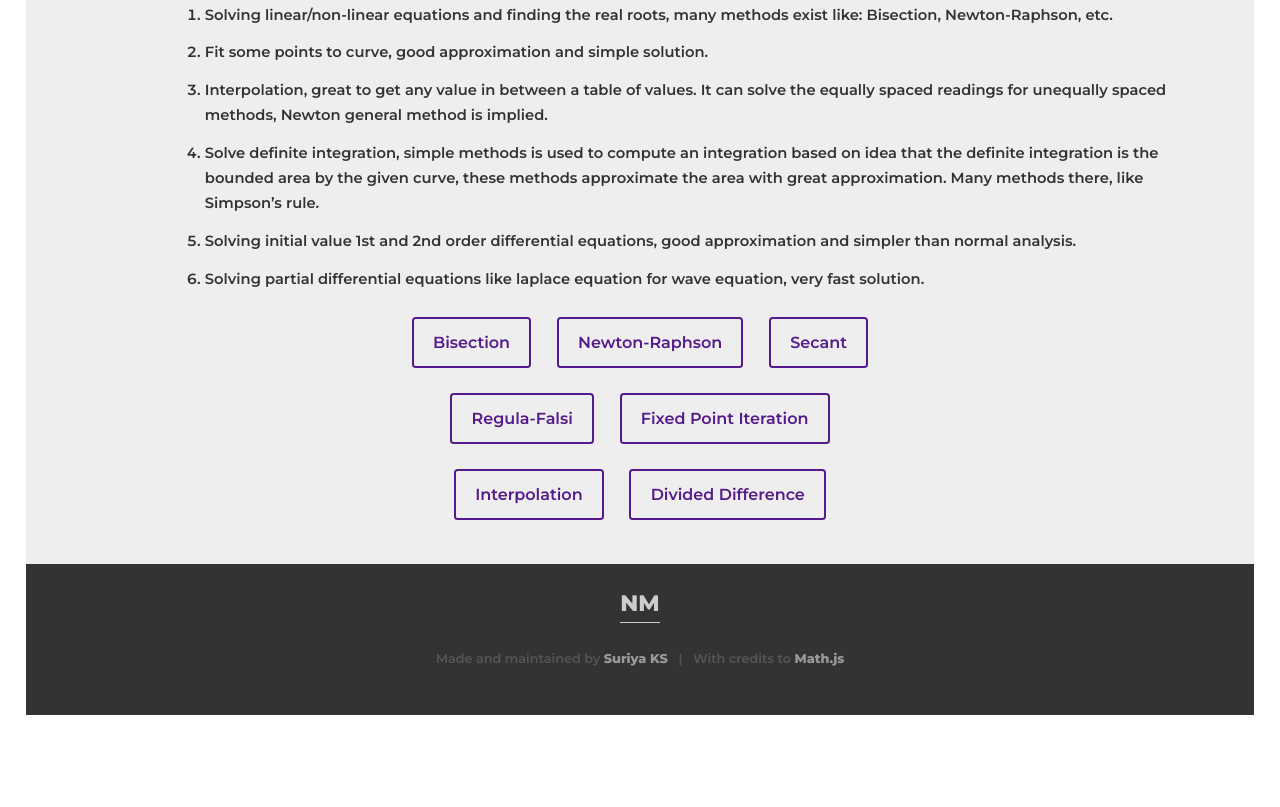
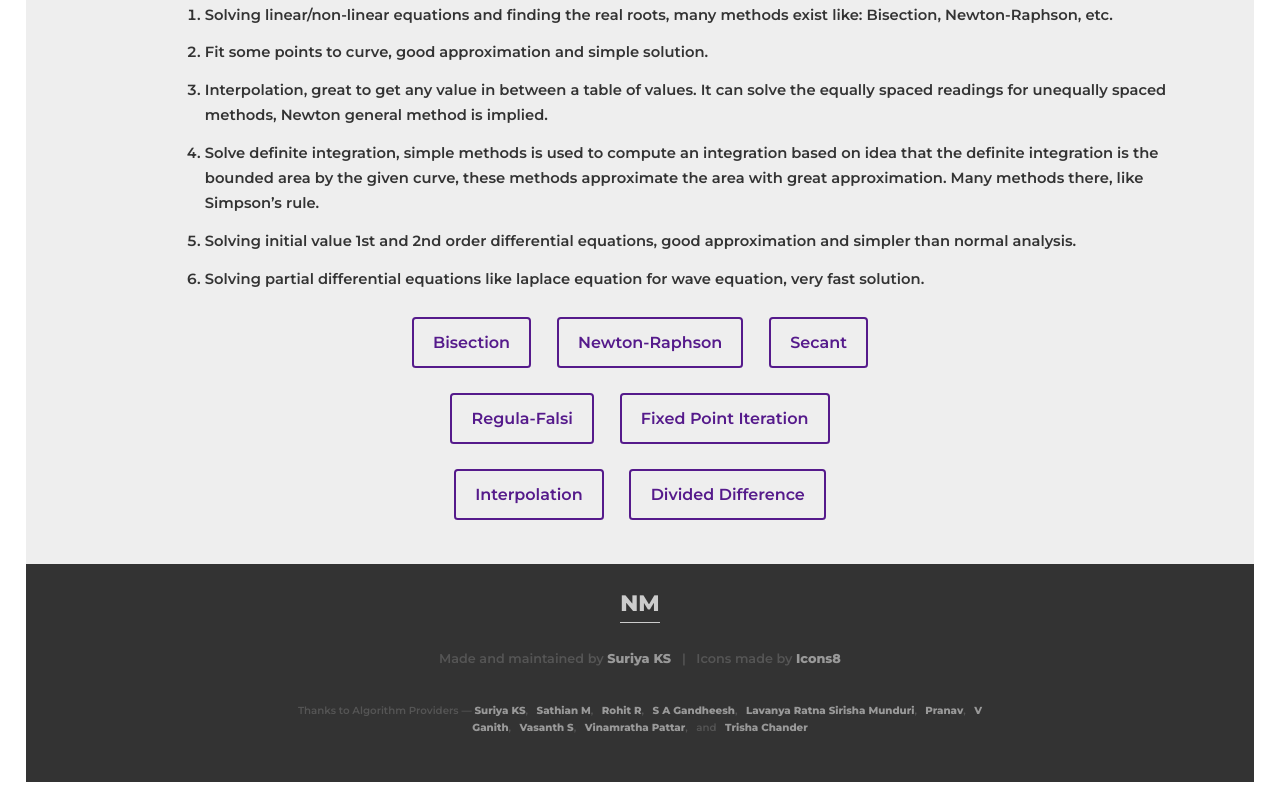
Before and after one commit to Suriya-2002/numerical-methods, a website: page index.html in a window 1280 px wide. Shown: the part 1132-1939 px from the top of the page. Before the commit the page ends 1872 px from the top, so only its background shows below. Drawn offline with nearby package versions, Linux system fonts and the light colour scheme.

Commit message:
Updated footer

```diff
--- a/index.html
+++ b/index.html
@@ -772,8 +772,22 @@
                     <a href="https://www.linkedin.com/in/suriya-2002/" target="_blank" class="footer__link">
                         Suriya KS
                     </a>
-                    &nbsp; | &nbsp; With credits to
-                    <a href="https://mathjs.org/" target="_blank" class="footer__link"> Math.js </a>
+                    &nbsp; | &nbsp; Icons made by
+                    <a href="https://icons8.com/" target="_blank" class="footer__link">Icons8</a>
+                </p>
+
+                <p class="paragraph paragraph--footer paragraph--small center-text">
+                    Thanks to Algorithm Providers &mdash;
+                    <a href="" class="footer__link">Suriya KS</a>, &nbsp;
+                    <a href="" class="footer__link">Sathian M</a>, &nbsp;
+                    <a href="" class="footer__link">Rohit R</a>, &nbsp;
+                    <a href="" class="footer__link">S A Gandheesh</a>, &nbsp;
+                    <a href="" class="footer__link">Lavanya Ratna Sirisha Munduri</a>, &nbsp;
+                    <a href="" class="footer__link">Pranav</a>, &nbsp;
+                    <a href="" class="footer__link">V Ganith</a>, &nbsp;
+                    <a href="" class="footer__link">Vasanth S</a>, &nbsp;
+                    <a href="" class="footer__link">Vinamratha Pattar</a>, &nbsp; and &nbsp;
+                    <a href="" class="footer__link">Trisha Chander</a>
                 </p>
             </div>
         </footer>
--- a/sass/base/_base.scss
+++ b/sass/base/_base.scss
@@ -19,19 +19,19 @@ html {
     }
 
     @include responsive(tab-p) {
+        font-size: 37%;
+    }
+
+    @include responsive(mob) {
         font-size: 35%;
     }
 
-    @include responsive(mob) {
+    @include responsive(500) {
         font-size: 30%;
     }
 
-    @include responsive(500) {
-        font-size: 25%;
-    }
-
     @include responsive(350) {
-        font-size: 20%;
+        font-size: 28%;
     }
 }
 
--- a/sass/base/_typography.scss
+++ b/sass/base/_typography.scss
@@ -87,4 +87,9 @@ body {
             width: 95%;
         }
     }
+
+    &--small {
+        margin-top: 5rem;
+        font-size: 1.6rem;
+    }
 }
--- a/sass/themes/_typography.scss
+++ b/sass/themes/_typography.scss
@@ -16,5 +16,5 @@
 }
 
 .paragraph--footer-dark {
-    color: $color-grey-dark-3;
+    color: $color-grey-dark-4;
 }
```
Also changed, not shown: css/style.css.
